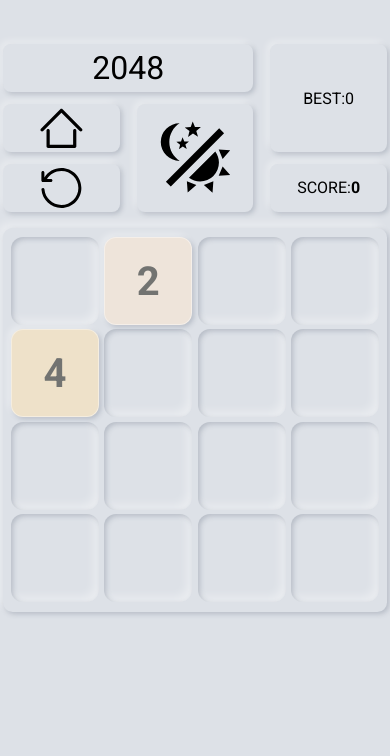
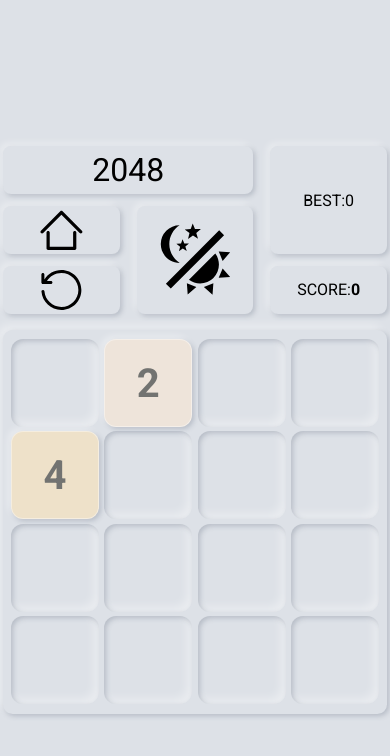
Before and after one commit to Ercera/2048-game, a plain HTML site: page index.html in a window 390 px wide. Both pictures are taken after a click on the button "Start Game". Drawn offline with Linux system fonts and the light colour scheme.

Commit message:
interface-02-05 (mobile version fix)

```diff
--- a/css/main.css
+++ b/css/main.css
@@ -63,7 +63,7 @@
 .container {
     margin: 0 auto;
     padding: 1em 0;
-    height: 40em;
+    height: 100vh;
     width: 24em;
     display: flex;
     align-items: center;
--- a/index.html
+++ b/index.html
@@ -4,7 +4,7 @@
 <head>
     <meta charset="UTF-8">
     <meta http-equiv="X-UA-Compatible" content="IE=edge">
-    <meta name="viewport" content="width=device-width, initial-scale=1.0">
+    <meta name="viewport" content="width=device-width, initial-scale=1, maximum-scale=1, user-scalable=no">
     <link rel="stylesheet" href="./css/main.css">
     <title>2048 Game</title>
 </head>
```
